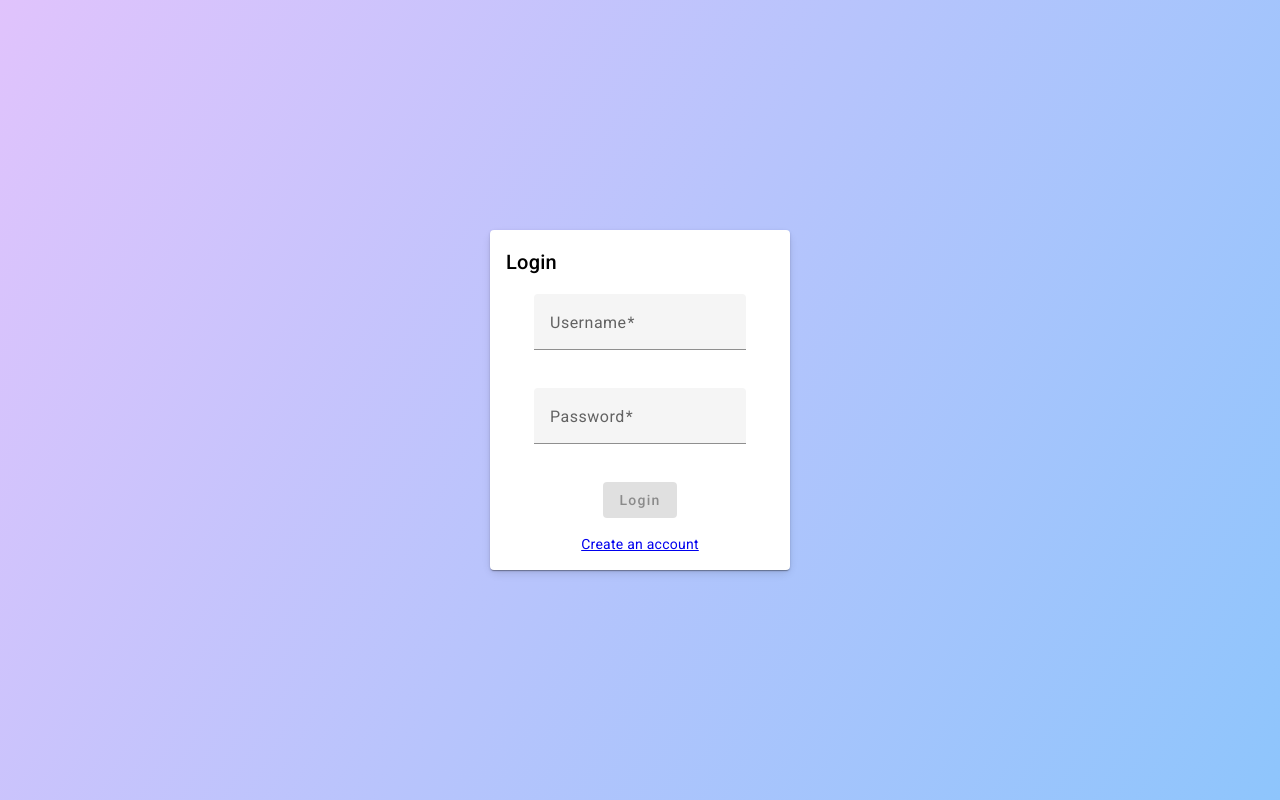
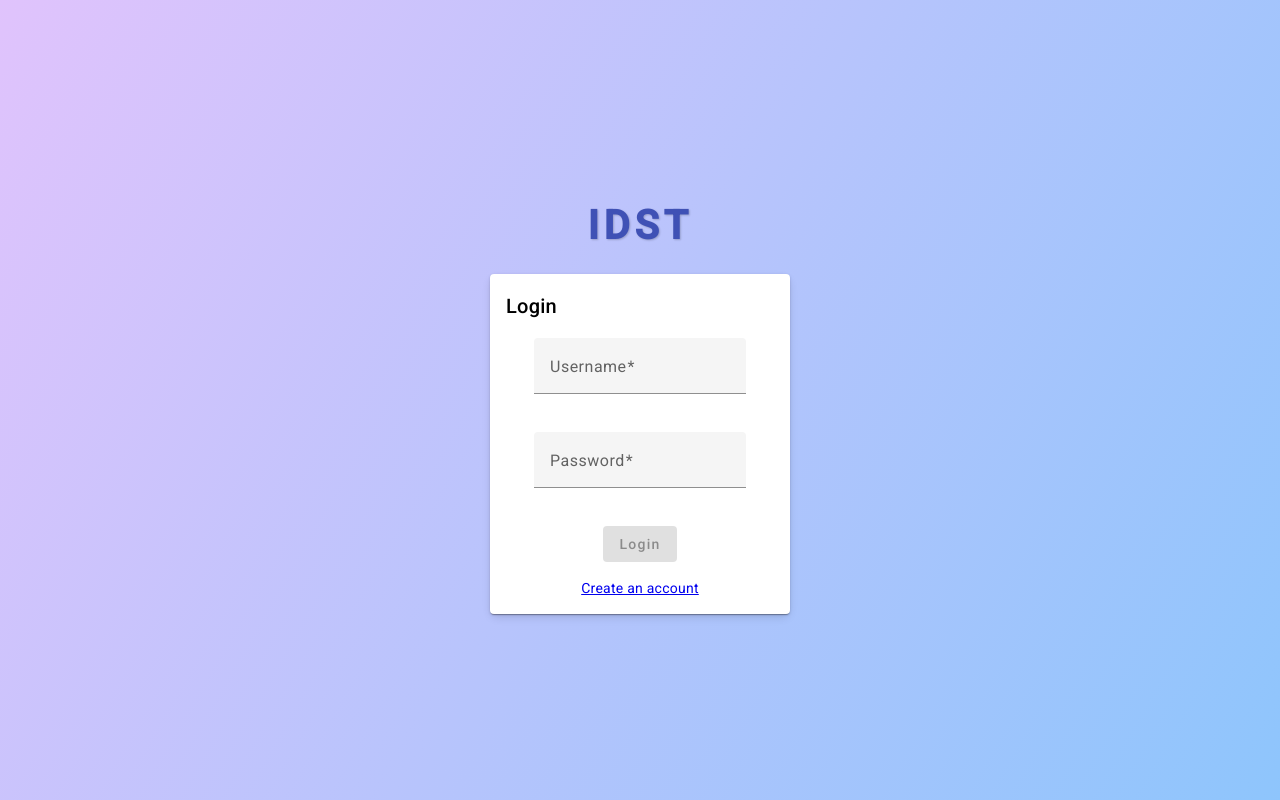
Before and after one commit to dividedby-0/in-demand-skills-tracker-frontend, an Angular app: page /login in a window 1280 px wide. Built offline with nearby package versions, Linux system fonts and the light colour scheme.

Commit message:
feat: add logo component

```diff
--- a/src/app/app.module.ts
+++ b/src/app/app.module.ts
@@ -33,6 +33,7 @@ import { CoreModule } from "./core/core.module";
 import { HomeModule } from "./features/home/home.module";
 import { LoginModule } from "./features/login/login.module";
 import { RegistrationModule } from "./features/registration/registration.module";
+import { LogoComponent } from './shared/logo/logo.component';
 
 @NgModule({
   declarations: [AppComponent, ConfirmDialogComponent],
@@ -56,6 +57,7 @@ import { RegistrationModule } from "./features/registration/registration.module"
     LoginModule,
     HomeModule,
     CoreModule,
+    LogoComponent,
 
     // Routing module
     AppRoutingModule,
--- a/src/app/features/home/home.component.html
+++ b/src/app/features/home/home.component.html
@@ -1,3 +1,4 @@
+<app-logo></app-logo>
 <div class="home-container">
   <mat-card class="cards-container">
     <mat-card-content>
--- a/src/app/features/home/home.module.ts
+++ b/src/app/features/home/home.module.ts
@@ -29,6 +29,7 @@ import { BrowserAnimationsModule } from "@angular/platform-browser/animations";
 // Pipes
 import { OrderByPipe } from "../../pipes/order-by.pipe";
 import { FilterPipe } from "../../pipes/filter.pipe";
+import {LogoComponent} from "../../shared/logo/logo.component";
 
 @NgModule({
   declarations: [
@@ -60,6 +61,7 @@ import { FilterPipe } from "../../pipes/filter.pipe";
 
     // Animations
     BrowserAnimationsModule,
+    LogoComponent,
   ],
 })
 export class HomeModule {}
--- a/src/app/features/login/login.component.html
+++ b/src/app/features/login/login.component.html
@@ -1,3 +1,4 @@
+<app-logo></app-logo>
 <div class="container mt-5">
   <mat-card>
     <mat-card-header>
--- a/src/app/features/login/login.module.ts
+++ b/src/app/features/login/login.module.ts
@@ -10,6 +10,7 @@ import { MatDialogModule } from "@angular/material/dialog";
 import { MatCardModule } from "@angular/material/card";
 
 import { LoginComponent } from "./login.component";
+import {LogoComponent} from "../../shared/logo/logo.component";
 
 import { RouterModule } from "@angular/router";
 
@@ -26,6 +27,7 @@ import { RouterModule } from "@angular/router";
     MatDialogModule,
     MatCardModule,
     RouterModule,
+    LogoComponent
   ],
 })
 export class LoginModule {}
--- a/src/app/features/registration/registration.component.html
+++ b/src/app/features/registration/registration.component.html
@@ -1,3 +1,4 @@
+<app-logo></app-logo>
 <div class="container mt-5">
   <mat-card>
     <mat-card-header>
--- a/src/app/features/registration/registration.module.ts
+++ b/src/app/features/registration/registration.module.ts
@@ -11,6 +11,7 @@ import { MatDialogModule } from "@angular/material/dialog";
 import { MatCardModule } from "@angular/material/card";
 
 import { RegistrationComponent } from "./registration.component";
+import {LogoComponent} from "../../shared/logo/logo.component";
 
 @NgModule({
   declarations: [RegistrationComponent],
@@ -24,6 +25,7 @@ import { RegistrationComponent } from "./registration.component";
         MatDialogModule,
         MatCardModule,
         RouterModule,
+        LogoComponent,
     ],
 })
 export class RegistrationModule {}
--- /dev/null
+++ b/src/app/shared/logo/logo.component.css
@@ -0,0 +1,15 @@
+.logo {
+  padding: 10px;
+  margin: 20px 0;
+  pointer-events: none;
+  text-align: center;
+}
+
+.logo-text {
+  font-family: "Roboto", sans-serif;
+  font-size: 2.5rem;
+  font-weight: bold;
+  color: #3f51b5;
+  letter-spacing: 0.3rem;
+  text-shadow: 1px 1px 2px rgba(0, 0, 0, 0.2);
+}
--- /dev/null
+++ b/src/app/shared/logo/logo.component.html
@@ -0,0 +1,3 @@
+<div class="logo">
+  <span class="logo-text">IDST</span>
+</div>
--- a/src/styles.css
+++ b/src/styles.css
@@ -15,6 +15,7 @@ body {
   background-color: #fff;
   border-radius: 8px;
   box-shadow: 0 4px 8px rgba(0, 0, 0, 0.1);
+  margin: auto;
 }
 
 .mat-card {
```
Also changed, not shown: src/app/shared/logo/logo.component.ts (added, +11 -0 lines), 1 other file (tests, documents, lock files or other folders). Lines whose indentation alone changed are shown as unchanged.
